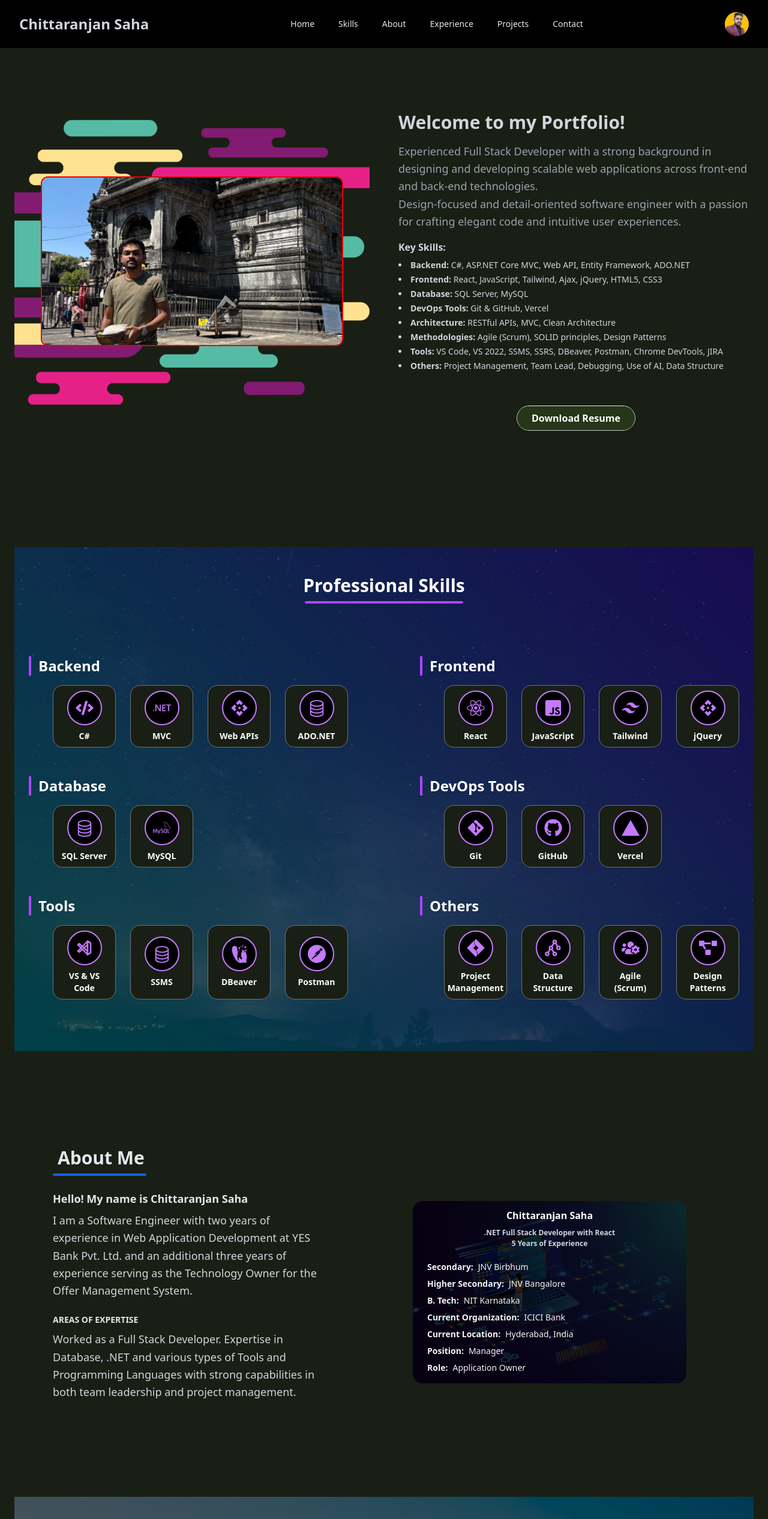
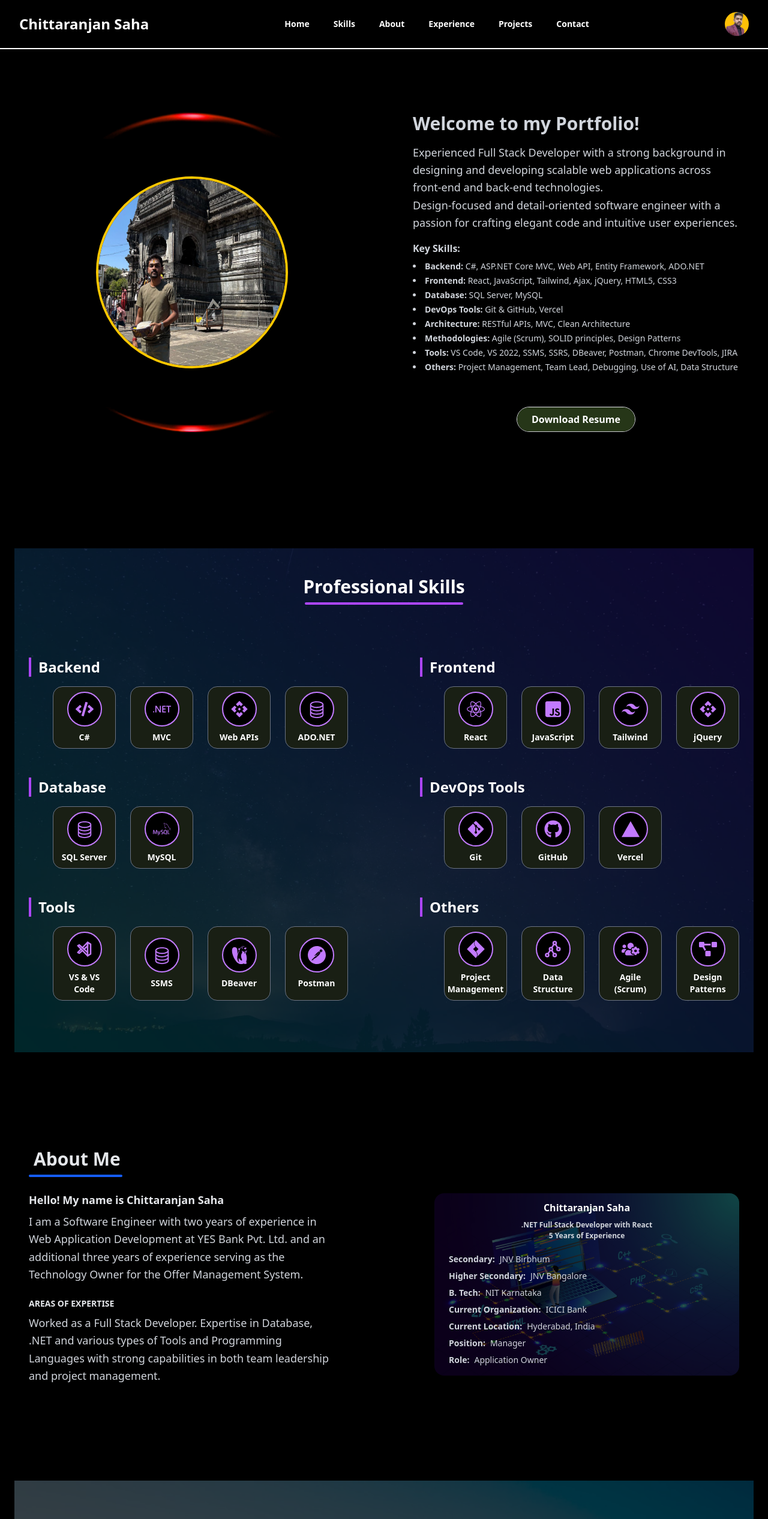
Before and after one commit to git-chittaranjan/personal-website, a React (Vite) app: page / in a window 1280 px wide. Shown: the top 2532 px of the page at 60% size. Built offline with nearby package versions, Linux system fonts and the light colour scheme.

Commit message:
Changed theam

```diff
--- a/index.html
+++ b/index.html
@@ -2,7 +2,7 @@
 <html lang="en">
   <head>
     <meta name="viewport" content="width=device-width, initial-scale=1.0" />
-    <title>GRAVTY - Offer Implementation</title>
+    <title>Chittaranjan Saha | Full Stack Developer</title>
   </head>
   <body>
     <div id="root"></div>
--- a/src/App.jsx
+++ b/src/App.jsx
@@ -12,7 +12,7 @@
 function App() {
 
   return (
-    <div className="flex flex-col min-h-screen bg-[#191f14]">
+    <div className="flex flex-col min-h-screen bg-black">
       <Navbar />
 
       <main className="flex-grow container mx-auto p-6 pt-8">
--- a/src/components/about-card.jsx
+++ b/src/components/about-card.jsx
@@ -26,7 +26,7 @@
                 style={{ backgroundImage: "url('/assets/about.jpeg')" }}
             >
                 {/* Overlay a semi-transparent layer above the background image but below the content. */}
-                <div className="absolute inset-0 bg-black/80"></div>
+                <div className="absolute inset-0 bg-black/70"></div>
 
                 <div className="relative z-10 flex flex-col">
                     <div className="flex flex-col px-4 pb-3">
@@ -37,7 +37,7 @@
                         </div>
 
                         {info.map(({ label, value }) => (
-                            <div key={label} className="flex flex-row text-sm text-gray-100 py-1 px-2">
+                            <div key={label} className="flex flex-row text-sm text-gray-300 py-1 px-2">
                                 <span className="font-bold pr-2">{label}:</span>
                                 <span>{value}</span>
                             </div>
--- a/src/components/about.jsx
+++ b/src/components/about.jsx
@@ -4,10 +4,10 @@
 const About = () => {
     return (
         <div className=" pt-10 lg:pt-20 pb-10 lg:pb-20">
-            <div className="w-full max-w-6xl mx-auto px-6  flex flex-col md:flex-row items-center gap-10 lg:gap-30">
+            <div className="w-full max-w-8xl mx-auto flex flex-col md:flex-row items-center gap-10 lg:gap-30">
 
                 {/* Left Side: Title and Description */}
-                <div className="flex-1">
+                <div className="flex-1 px-6">
                     <div className="mb-6">
                         <h2 className="text-3xl font-bold px-2 text-gray-200">
                             About Me
@@ -35,7 +35,7 @@
                 </div>
 
                 {/* Right Side: Image */}
-                <div className="flex-1 lg:pt-15 lg:pl-6 lg:pr-12 w-full">
+                <div className="flex-1 lg:pt-15 lg:pl-6 lg:pr-6 w-full">
                     <AboutCard />
                 </div>
             </div>
--- a/src/components/avatar-card.jsx
+++ b/src/components/avatar-card.jsx
@@ -53,7 +53,7 @@
             {isCardOpen && (
                 <div
                     ref={cardRef}
-                    className="absolute z-20 mt-2 w-64 right-0 bg-[#242e1c] rounded-lg shadow-lg p-4 border border-gray-400"
+                    className="absolute z-20 mt-2 w-64 right-0 bg-gray-900 rounded-lg shadow-lg p-4 border border-gray-400"
                 >
                     <div className="flex items-center space-x-4">
                         <img
@@ -66,7 +66,7 @@
                             <p className="text-xs text-gray-400">Full Stack Developer</p>
                         </div>
                     </div>
-                    <div className="mt-4 text-sm text-gray-300">
+                    <div className="mt-4 text-sm text-gray-200">
                         <p>Email: git.chittaranjan@gmail.com</p>
                         <p className="pt-0.5">Phone: +91-62XXXXXX35</p>
 
@@ -74,6 +74,7 @@
                         <ul className="list-disc list-inside ml-4">
                             <li>.NET Core (MVC + Web API)</li>
                             <li>React</li>
+                            <li>Java Script</li>
                             <li>SQL Server</li>
                             <li>Project Management</li>
                         </ul>
--- a/src/components/experience.jsx
+++ b/src/components/experience.jsx
@@ -53,7 +53,7 @@
                 style={{ backgroundImage: "url('/assets/experience.jpg')" }}
             >
                 {/* Overlay a semi-transparent layer above the background image but below the content. */}
-                <div className="absolute inset-0 bg-black/60" />
+                <div className="absolute inset-0 bg-black/70" />
 
                 <div className="relative z-10 min-h-screen flex flex-col md:pb-20" >
 
--- a/src/components/home-page.jsx
+++ b/src/components/home-page.jsx
@@ -4,42 +4,41 @@
 
 const HomePage = () => {
     return (
-        <div className="pb-10">
+        <div className="pb-10 bg-black">
             <div className="min-h-[85vh] flex items-center justify-center">
                 <div className="grid grid-cols-1 lg:grid-cols-2 gap-12 max-w-8xl w-full">
 
-                    {/* Left: Animated Image Section */}
-                    <article className="relative w-full h-[400px] md:h-[500px] flex items-center justify-center overflow-hidden">
-                        <motion.div
-                            className="absolute inset-0 z-0"
-                            initial={{ backgroundPositionX: '10%', scale: 0.95 }}
-                            animate={{ backgroundPositionX: '90%', scale: 1.05 }}
-                            whileHover={{ scale: 1.1 }}
-                            transition={{
-                                backgroundPositionX: { duration: 10, repeat: Infinity, ease: 'linear' },
-                                scale: { duration: 0.5, ease: 'easeInOut' },
-                            }}
-                            style={{
-                                backgroundImage: "url('/assets/home.png')",
-                                backgroundSize: 'cover',
-                                backgroundRepeat: 'repeat-x',
-                            }}
-                        />
-
-                        <div className="relative z-10 w-full sm:w-[90%] md:w-[85%] aspect-[16/9] rounded-xl overflow-hidden border-2 border-red-600">
+                    <div className="relative w-full min-h-[40vh] md:min-h-[60vh] lg:min-h-[80vh] overflow-hidden">
+                        {/* Background GIF */}
+                        <div className="absolute inset-0 z-10">
                             <img
-                                src="/assets/landscape.png"
-                                alt="Foreground"
+                                src="/assets/home.gif"
+                                alt="Background"
                                 className="w-full h-full object-cover"
                             />
                         </div>
-                    </article>
+
+                        {/* Foreground Image */}
+                        <div className="relative z-20 flex justify-center items-center h-full">
+                            <div className="group transition duration-300 ease-in-out transform hover:scale-120">
+                                <img
+                                    src="/assets/landscape.png"
+                                    alt="My Image"
+                                    className="w-50 h-50 sm:w-65 sm:h-65 md:w-75 md:h-75 lg:w-80 lg:h-80 rounded-full border-4 border-yellow-400 shadow-lg group-hover:ring-4 group-hover:ring-cyan-600 transition-all duration-300"
+                                />
+                            </div>
+                        </div>
+
+                        {/* Optional overlay for better contrast */}
+                        <div className="absolute inset-0 bg-black bg-opacity-30 z-5" />
+                    </div>
+
 
                     {/* Right: Text Content Section */}
-                    <article className="flex flex-col justify-center text-gray-300">
+                    <article className="flex flex-col justify-center text-gray-300 p-6">
                         <h1 className="text-3xl font-bold mb-4">Welcome to my Portfolio!</h1>
 
-                        <p className="text-lg text-gray-400 leading-relaxed mb-4">
+                        <p className="text-lg text-gray-300 leading-relaxed mb-4">
                             Experienced Full Stack Developer with a strong background in designing and developing scalable web applications across front-end and back-end technologies.
                             <br />
                             Design-focused and detail-oriented software engineer with a passion for crafting elegant code and intuitive user experiences.
--- a/src/components/navbar.jsx
+++ b/src/components/navbar.jsx
@@ -8,7 +8,7 @@
     const toggleMenu = () => setIsOpen(!isOpen);
 
     return (
-        <header className="w-full bg-black">
+        <header className="w-full bg-black border-b-2 border-white">
             <div className="max-w-7xl mx-auto px-4 sm:px-6 lg:px-8 h-20 flex items-center justify-between">
 
 
@@ -22,14 +22,14 @@
                         {isOpen ? <X className="w-5 h-5" /> : <Menu className="w-5 h-5" />}
                     </button>
 
-                    <a href="/" className="sm:text-xl md:text-2xl font-bold text-gray-300">
+                    <a href="/" className="sm:text-xl md:text-2xl font-bold text-white">
                         Chittaranjan Saha
                     </a>
                 </div>
 
 
                 {/* Desktop Navigation */}
-                <nav className="hidden md:flex space-x-6 text-sm font-medium text-gray-200">
+                <nav className="hidden md:flex space-x-6 text-sm font-bold text-white">
                     <a href="/" className="hover:text-black hover:bg-gray-200 px-2 py-1 rounded">Home</a>
                     <a href="#skills" className="hover:text-black hover:bg-gray-200 px-2 py-1 rounded">Skills</a>
                     <a href="#about" className="hover:text-black hover:bg-gray-200 px-2 py-1 rounded">About</a>
@@ -47,13 +47,13 @@
 
             {/* Mobile Navigation */}
             {isOpen && (
-                <div className="md:hidden px-4 pb-4 space-y-2 text-sm font-medium text-gray-200">
-                    <a href="/" className="block px-4 text-white hover:text-orange-500 active:bg-gray-300 rounded-2xl">Home</a>
-                    <a href="#skills" className="block px-4 text-white hover:text-orange-500 active:bg-gray-300 rounded-2xl">Skills</a>
-                    <a href="#about" className="block px-4 text-white hover:text-orange-500 active:bg-gray-300 rounded-2xl">About</a>
-                    <a href="#experience" className="block px-4 text-white hover:text-orange-500 active:bg-gray-300 rounded-2xl">Experience</a>
-                    <a href="#projects" className="block px-4 text-white hover:text-orange-500 active:bg-gray-300 rounded-2xl">Projects</a>
-                    <a href="#contact" className="block px-4 text-white hover:text-orange-500 active:bg-gray-300 rounded-2xl">Contact</a>
+                <div className="md:hidden px-4 pb-4 space-y-2 text-sm font-medium text-white">
+                    <a href="/" className="block px-4 text-white hover:text-orange-500 active:bg-gray-600 rounded-2xl">Home</a>
+                    <a href="#skills" className="block px-4 text-white hover:text-orange-500 active:bg-gray-600 rounded-2xl">Skills</a>
+                    <a href="#about" className="block px-4 text-white hover:text-orange-500 active:bg-gray-600 rounded-2xl">About</a>
+                    <a href="#experience" className="block px-4 text-white hover:text-orange-500 active:bg-gray-600 rounded-2xl">Experience</a>
+                    <a href="#projects" className="block px-4 text-white hover:text-orange-500 active:bg-gray-600 rounded-2xl">Projects</a>
+                    <a href="#contact" className="block px-4 text-white hover:text-orange-500 active:bg-gray-600 rounded-2xl">Contact</a>
                 </div>
             )}
         </header>
--- a/src/components/skills.jsx
+++ b/src/components/skills.jsx
@@ -67,10 +67,10 @@
         <div className="pt-10 lg:pt-20 pb-10 lg:pb-20">
 
             <div
-                className="relative min-h-screen bg-cover bg-center transition-all duration-1500 hover:brightness-80 pb-10"
+                className="relative min-h-screen bg-cover bg-center transition-all pb-10"
                 style={{ backgroundImage: "url('/assets/skill.jpg')" }}
             >
-                <div className="absolute inset-0 bg-black/50"></div>
+                <div className="absolute inset-0 bg-black/70"></div>
 
                 <div className="relative z-10 min-h-screen flex flex-col items-center justify-center p-6">
 
```
Also changed, not shown: public/assets/home.gif (added), 1 other file (tests, documents, lock files or other folders).
